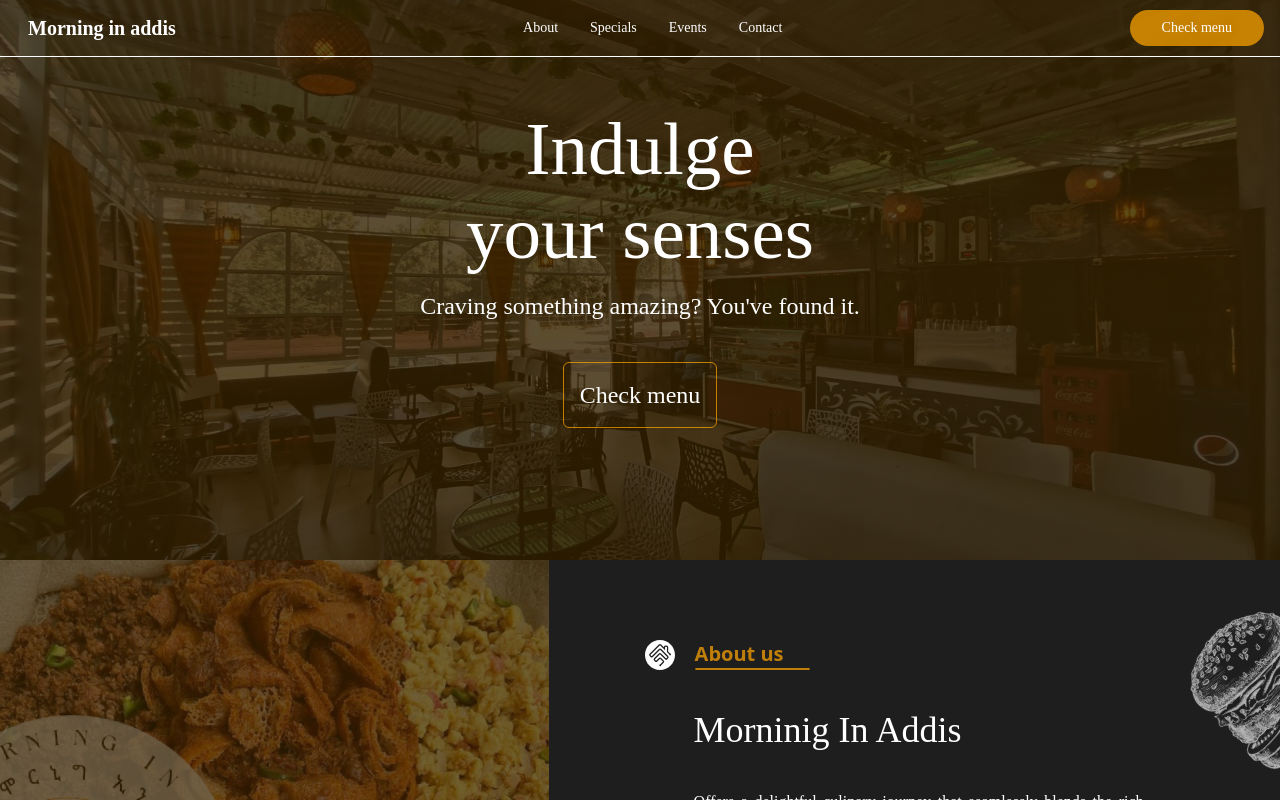
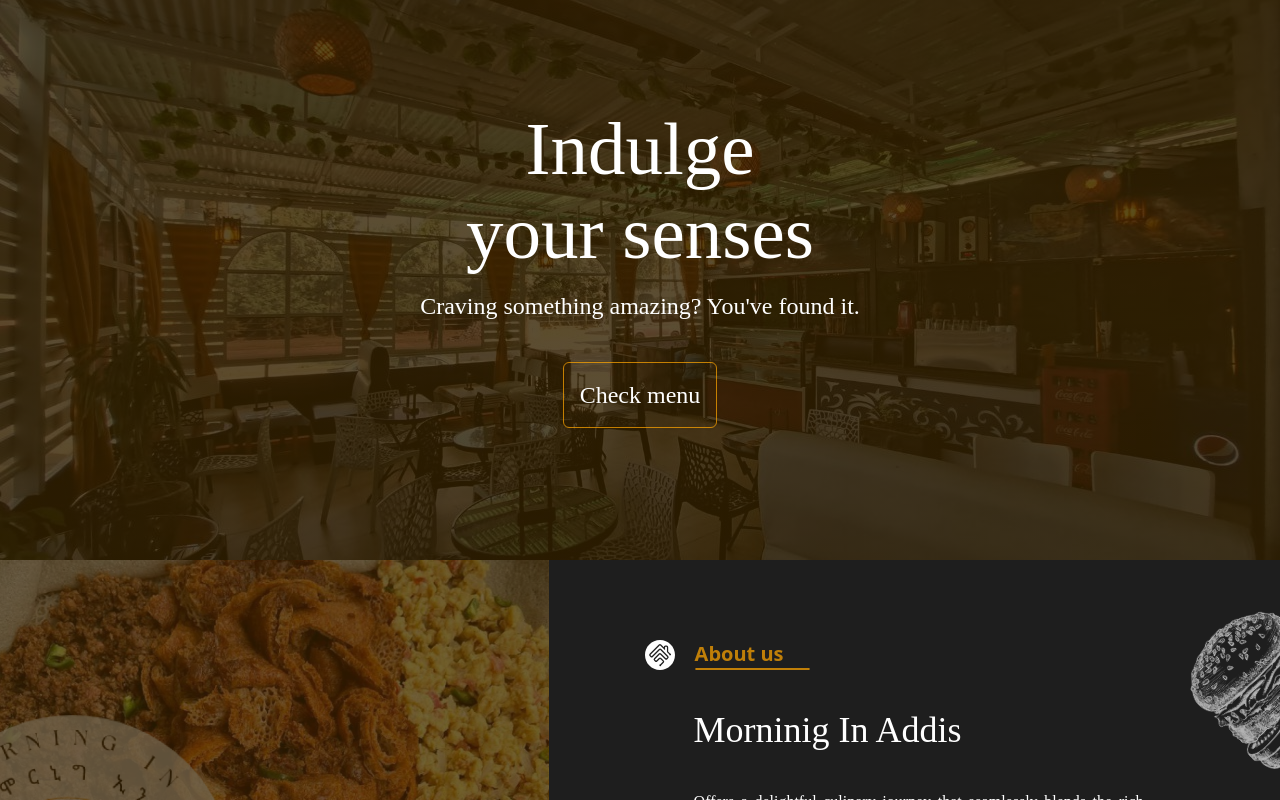
Before and after one commit to leonileo/restaurant-web-app-mvp, a React (Create React App) app in the folder frontend/: page / in a window 1280 px wide. Shown: the top 800 px of the page. Built offline with nearby package versions, Linux system fonts and the light colour scheme; a web font is replaced by a local one.

Commit message:
Update: removed the header and footer from the common page.

```diff
--- a/frontend/src/App.js
+++ b/frontend/src/App.js
@@ -1,20 +1,16 @@
 // App.js
 import { ToastContainer } from 'react-toastify'
 import { Outlet } from 'react-router-dom';
-import HeaderComponent from './components/HeaderComponent'
-import FooterComponent from './components/FooterComponent'
 import './App.css';
 
 const App = () => {
   return (
     <>
-      <HeaderComponent />
-          <main className='flex justify-center sm:min-h-[70vh]'>
-              <div className='w-full'>
-                  <Outlet />
-              </div>
-          </main>
-        <FooterComponent/>
+        <main className='flex justify-center sm:min-h-[70vh]'>
+            <div className='w-full'>
+                <Outlet />
+            </div>
+        </main>
       <ToastContainer />
     </>
   );
```
